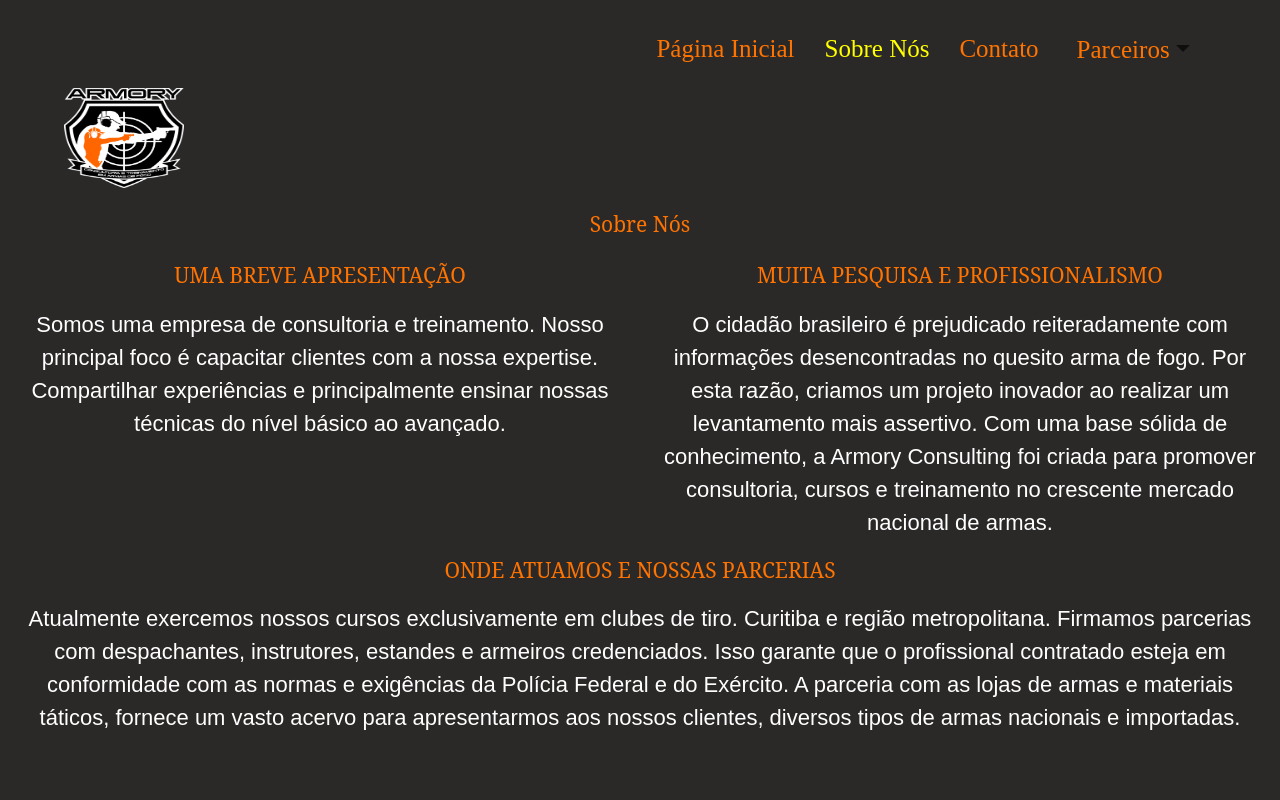
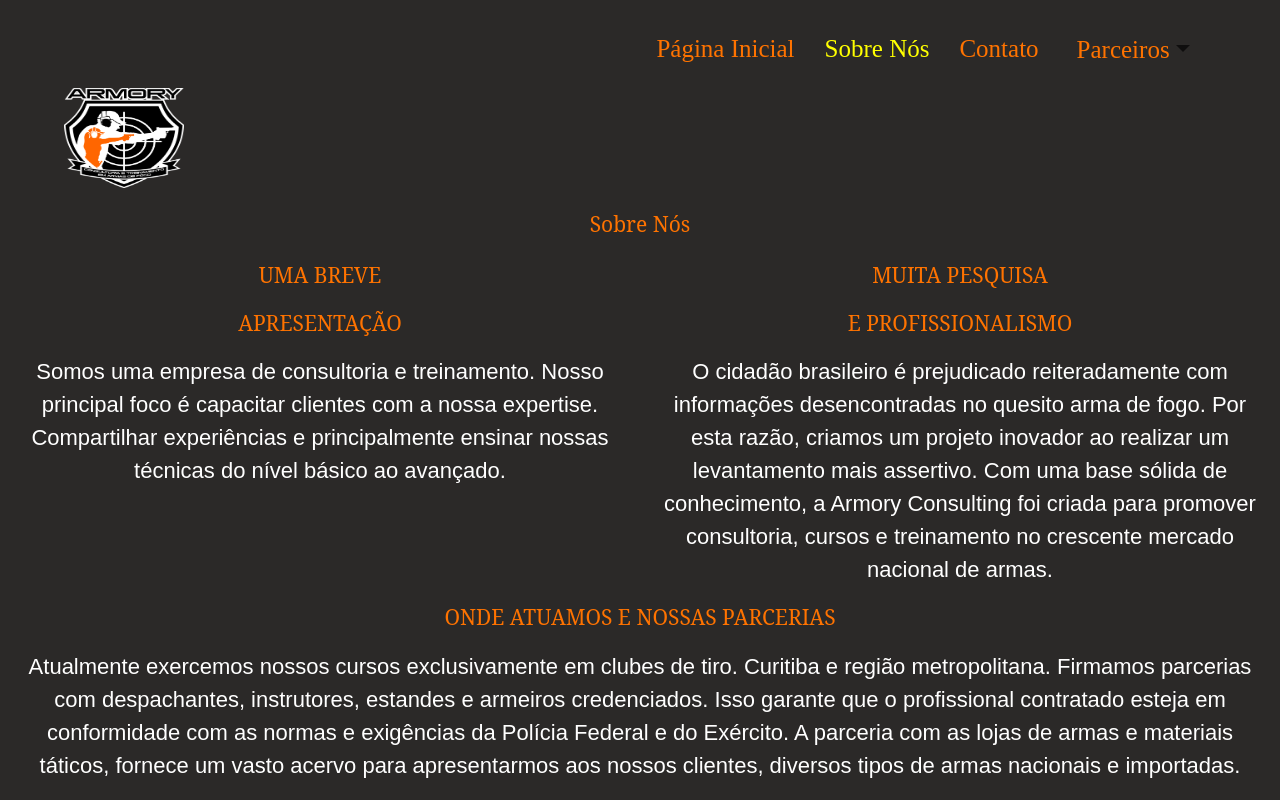
Before and after one commit to fabiogarbato/Armory, a React (Create React App) app: page /sobre in a window 1280 px wide. Built offline with nearby package versions, Linux system fonts and the light colour scheme; a web font is replaced by a local one.

Commit message:
Ajuste pagina sobre

```diff
--- a/src/pages/Sobre/sobre.js
+++ b/src/pages/Sobre/sobre.js
@@ -28,11 +28,13 @@ function Sobre() {
       <Container fluid style={{ position: 'relative', margin: '0', minHeight: '30vh' }}>
           <Row>
               <Col md={6}>
-                  <p className='text-center-sobre'>UMA BREVE APRESENTAÇÃO</p>
+                  <p className='text-center-sobre'>UMA BREVE</p>
+                  <p className='text-center-sobre'>APRESENTAÇÃO</p>
                   <p className='text-description'>Somos uma empresa de consultoria e treinamento. Nosso principal foco é capacitar clientes com a nossa expertise. Compartilhar experiências e principalmente ensinar nossas técnicas do nível básico ao avançado.</p>
               </Col>
               <Col md={6}>
-                  <p className='text-center-sobre'>MUITA PESQUISA E PROFISSIONALISMO</p>
+                  <p className='text-center-sobre'>MUITA PESQUISA </p>
+                  <p className='text-center-sobre'>E PROFISSIONALISMO</p>
                   <p className='text-description'>O cidadão brasileiro é prejudicado reiteradamente com informações desencontradas no quesito arma de fogo. Por esta razão, criamos um projeto inovador ao realizar um levantamento mais assertivo. Com uma base sólida de conhecimento, a Armory Consulting foi criada para promover consultoria, cursos e treinamento no crescente mercado nacional de armas.</p>
               </Col>
           </Row>
```
